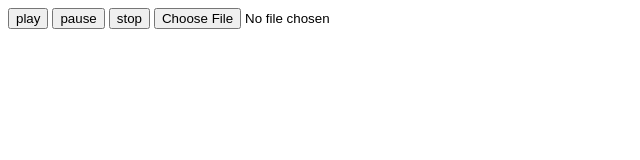
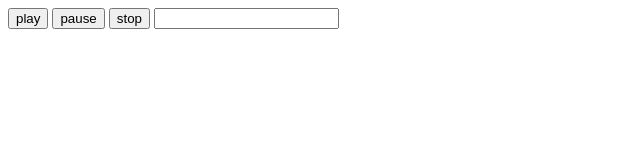
Before and after one commit to rusben/smxm8-uf5, a plain HTML site: page javascript/006-linamp.html in a window 1280 px wide. Shown: the whole page, without its empty margins (0-640 px from the left). Drawn offline with Linux system fonts and the light colour scheme.

Commit message:
linamp pro

```diff
--- a/javascript/006-linamp.html
+++ b/javascript/006-linamp.html
@@ -11,7 +11,7 @@
 		<button id="btn-pause">pause</button>
 		<button id="btn-stop">stop</button>
 
-		<input id="btn-file" type='file' />
+		<input id="btn-file" type="text" />
 
 		<audio id="track" src="../media/beethoven-symphony-5.mp3"></audio>
 
--- a/javascript/006-linamp.js
+++ b/javascript/006-linamp.js
@@ -2,6 +2,7 @@ var track = document.getElementById("track");
 var playButton = document.getElementById("btn-play");
 var pauseButton = document.getElementById("btn-pause");
 var stopButton = document.getElementById("btn-stop");
+
 var fileButton = document.getElementById("btn-file");
 
 playButton.addEventListener("click", play);
@@ -19,6 +20,8 @@ function stop() {
  }
 
 function changeFile() {
-  //console.log(this.value);
+//  console.log(this.value);
   track.src = this.value;
 }
+
+//http://hcmaslov.d-real.sci-nnov.ru/public/mp3/Queen/Queen%20'Barcelona'.mp3
```
Also changed, not shown: javascript/004-duck.html (+2 -0 lines), javascript/005-full-calculator.html (+1 -1 lines), javascript/005-full-calculator.js (+5 -2 lines).
